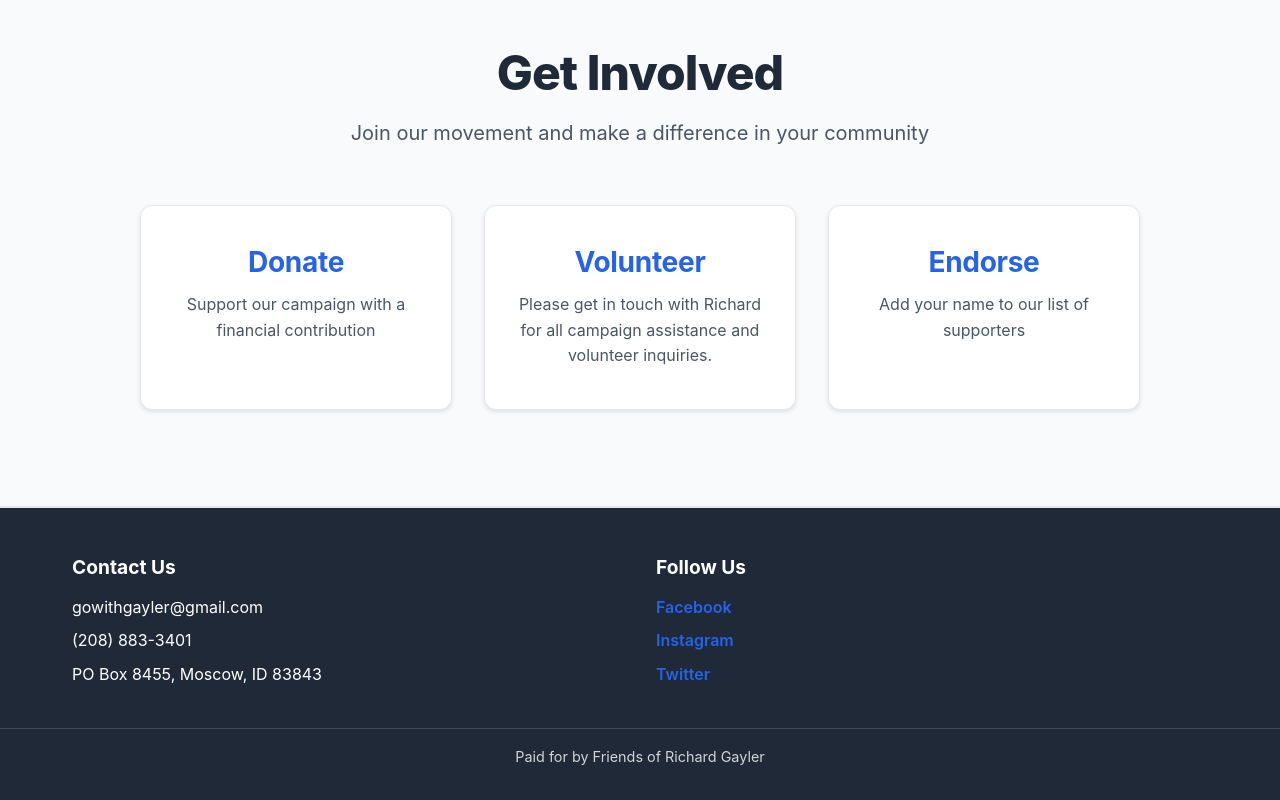
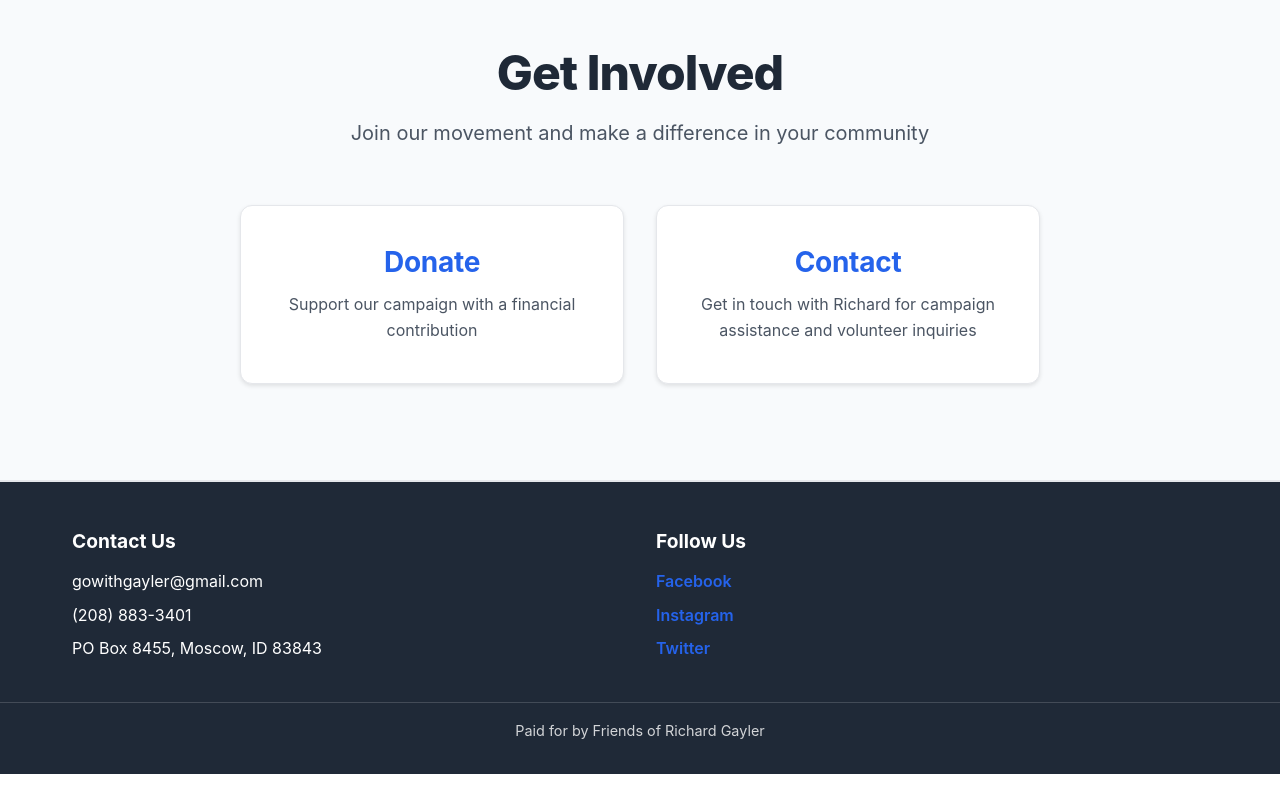
Before and after one commit to Logan-Code-LV/gowithgayler, a React (Vite) app in the folder campaign-site/: page /#/ in a window 1280 px wide. Shown: the part 2195-2995 px from the top of the page. After the commit the page ends 2969 px from the top, so only its background shows below. Built offline with nearby package versions, Linux system fonts and the light colour scheme.

Commit message:
refactor links

```diff
--- a/campaign-site/src/components/CTASection.css
+++ b/campaign-site/src/components/CTASection.css
@@ -37,9 +37,9 @@
 
 .cta-cards {
   display: grid;
-  grid-template-columns: repeat(auto-fit, minmax(280px, 1fr));
+  grid-template-columns: repeat(2, 1fr);
   gap: 2rem;
-  max-width: 1000px;
+  max-width: 800px;
   margin: 0 auto;
 }
 
--- a/campaign-site/src/components/CTASection.jsx
+++ b/campaign-site/src/components/CTASection.jsx
@@ -1,6 +1,7 @@
 import './CTASection.css';
+import { Link } from 'react-router-dom';
 
-export default function CTASection({ donateUrl, volunteerUrl, endorseUrl }) {
+export default function CTASection({ donateUrl }) {
   return (
     <section className="cta-section" aria-labelledby="get-involved-heading">
       <div className="cta-container">
@@ -16,24 +17,13 @@ export default function CTASection({ donateUrl, volunteerUrl, endorseUrl }) {
             <h3>Donate</h3>
             <p>Support our campaign with a financial contribution</p>
           </a>
-          <a
-            href={volunteerUrl}
+          <Link
+            to="/contact"
             className="cta-card"
-            target="_blank"
-            rel="noopener noreferrer"
           >
-            <h3>Volunteer</h3>
-            <p>Please get in touch with Richard for all campaign assistance and volunteer inquiries.</p>
-          </a>
-          <a
-            href={endorseUrl}
-            className="cta-card"
-            target="_blank"
-            rel="noopener noreferrer"
-          >
-            <h3>Endorse</h3>
-            <p>Add your name to our list of supporters</p>
-          </a>
+            <h3>Contact</h3>
+            <p>Get in touch with Richard for campaign assistance and volunteer inquiries</p>
+          </Link>
         </div>
       </div>
     </section>
--- a/campaign-site/src/pages/Home.jsx
+++ b/campaign-site/src/pages/Home.jsx
@@ -46,8 +46,6 @@ export default function Home({ siteData }) {
 
       <CTASection
         donateUrl={siteData.donateUrl}
-        volunteerUrl={siteData.volunteerUrl}
-        endorseUrl={siteData.endorseUrl}
       />
 
       {/* <NewsletterCTA subscribeUrl={siteData.subscribeUrl} /> */}
```
